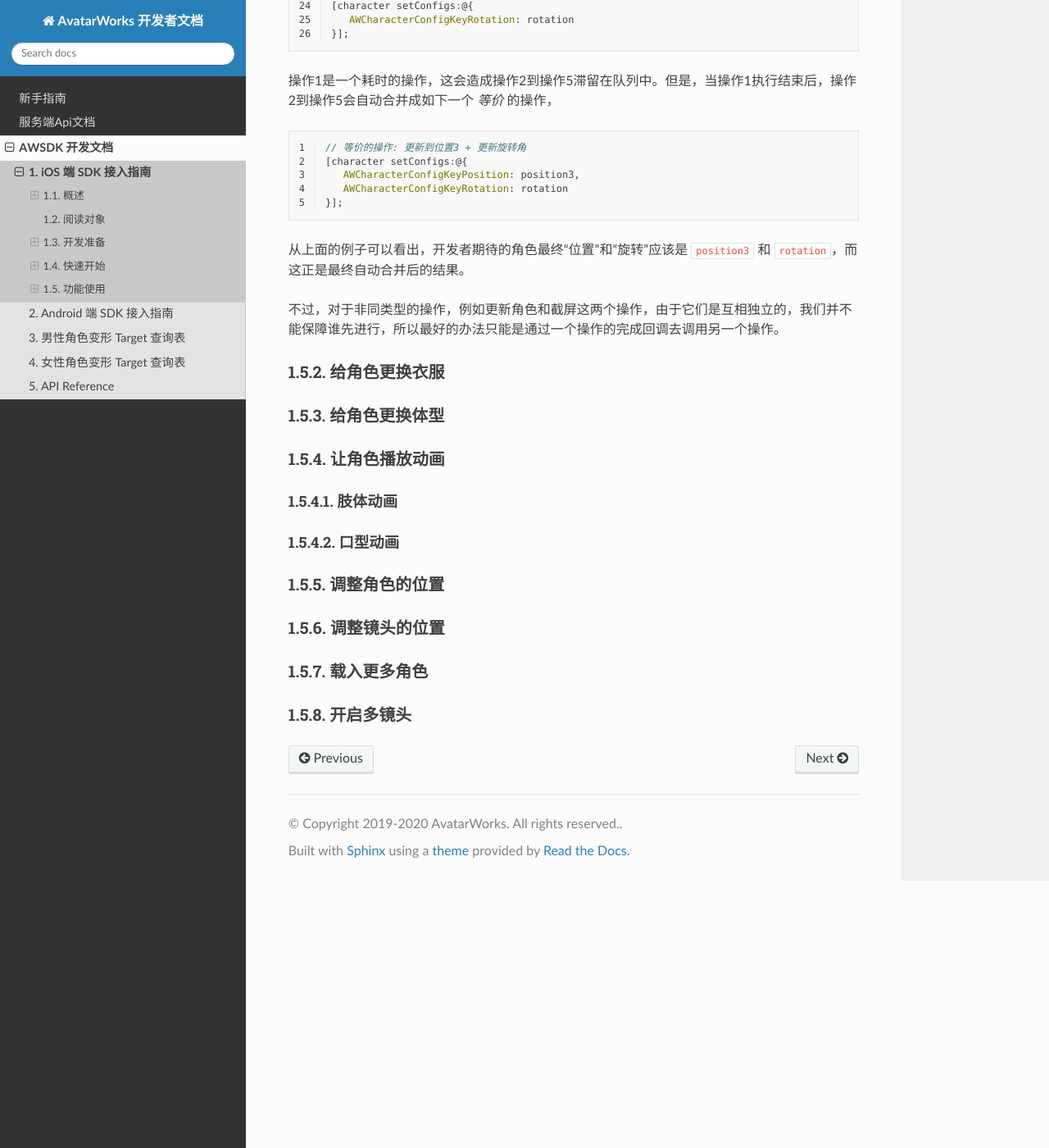
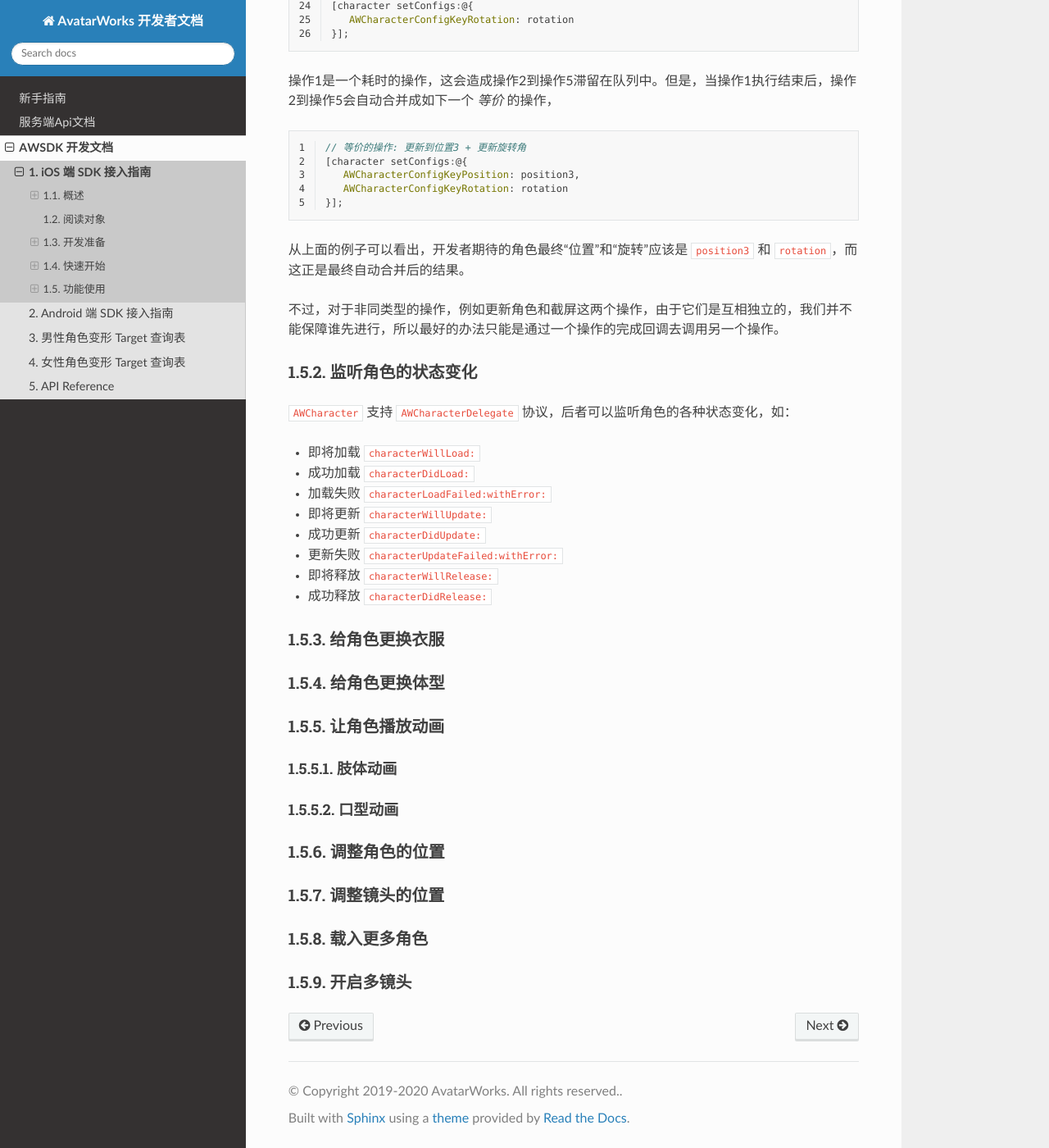
Before and after one commit to avatarworks/doc, a Sphinx documentation site: the page built from source/awsdk/ios.rst, in a window 1280 px wide and 1400 px high, scrolled down 8602 px. Shown: the whole window at 82% size. Built offline with Sphinx 7.4.7 and the Read the Docs theme 2.0.0, drawn with Linux system fonts in a browser that asks for light colours.

Commit message:
Update ios.rst

```diff
--- a/source/awsdk/ios.rst
+++ b/source/awsdk/ios.rst
@@ -373,6 +373,19 @@ SDK 完全跑在一个独立的线程上，从而使得 SDK 的内部操作，
 
 不过，对于非同类型的操作，例如更新角色和截屏这两个操作，由于它们是互相独立的，我们并不能保障谁先进行，所以最好的办法只能是通过一个操作的完成回调去调用另一个操作。
 
+监听角色的状态变化
+~~~~~~~~~~~~~~~~
+``AWCharacter`` 支持 ``AWCharacterDelegate`` 协议，后者可以监听角色的各种状态变化，如：
+
+- 即将加载 ``characterWillLoad:``
+- 成功加载 ``characterDidLoad:``
+- 加载失败 ``characterLoadFailed:withError:``
+- 即将更新 ``characterWillUpdate:``
+- 成功更新 ``characterDidUpdate:``
+- 更新失败 ``characterUpdateFailed:withError:``
+- 即将释放 ``characterWillRelease:``
+- 成功释放 ``characterDidRelease:``
+
 
 给角色更换衣服
 ~~~~~~~~~~~~~~~~
```
